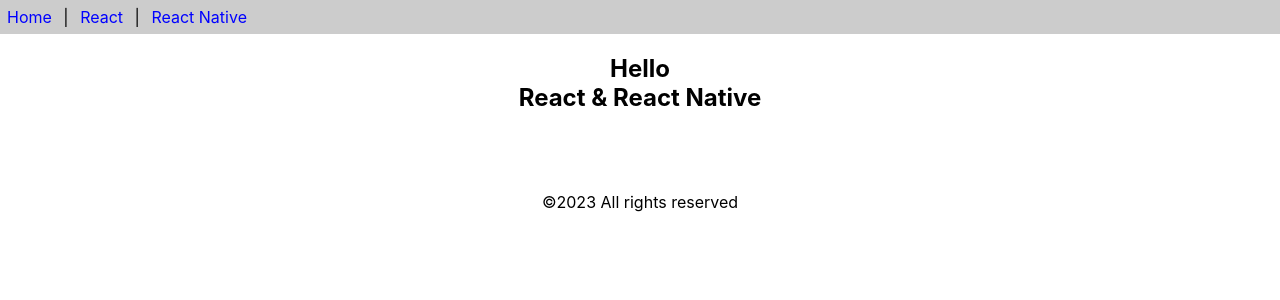
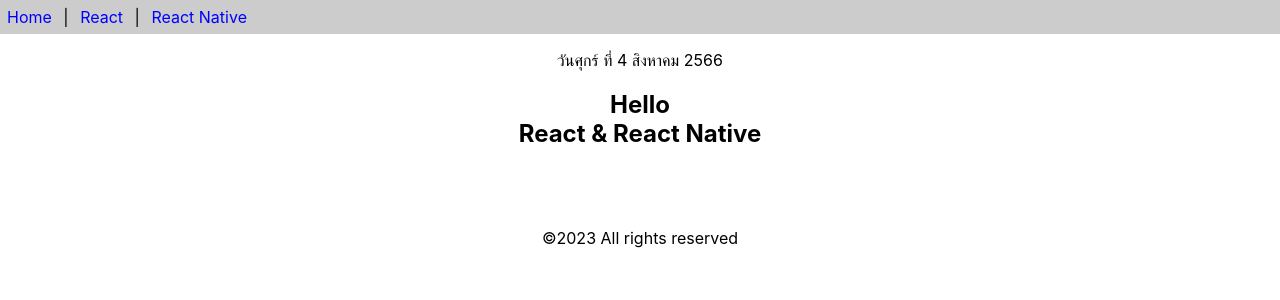
Before and after one commit to oak072544/app1, a React (Create React App) app: page / in a window 1280 px wide. Shown: the top 300 px of the page. Built offline with nearby package versions, Linux system fonts and the light colour scheme.

Commit message:
class_component
class component example

```diff
--- a/src/App.js
+++ b/src/App.js
@@ -1,13 +1,15 @@
 //import logo from './nyan_cat.svg';
 //import "./App.css";
+//import "./style.css";
 import React from "react";
-//import "./style.css";
 import { Header, Content, Footer } from "./func-components";
+import Calender from "./class-components";
 
 function App() {
   return (
     <>
       <Header />
+      <p><center><Calender/></center></p>
       <Content />
       <Footer />
     </>
--- /dev/null
+++ b/src/class-components.js
@@ -0,0 +1,18 @@
+import React,{Component} from "react";
+
+export default class Calender extends Component {
+    getDate(){
+        const dayNames = ['อาทิตย์','จันทร์','อังคาร','พุธ','พฤหัสบดี','ศุกร์','เสาร์']
+        const monthNames = ['มกราคม','กุมภาพันธ์','มีนาคม','เมษายน','พฤษภาคม','มิถุนายน','กรกฎาคม','สิงหาคม','กันยายน','ตุลาคม','พฤศจิกายน','ธันวาคม']
+        const date = new Date()
+        const day = date.getDate()
+        const weekDay = dayNames[date.getDay()]
+        const month = monthNames[date.getMonth()]
+        const year = date.getFullYear() + 543
+        return `วัน${weekDay} ที่ ${day} ${month} ${year}`
+    }
+
+    render (){
+        return <div>{this.getDate()}</div>
+    }
+}
```
